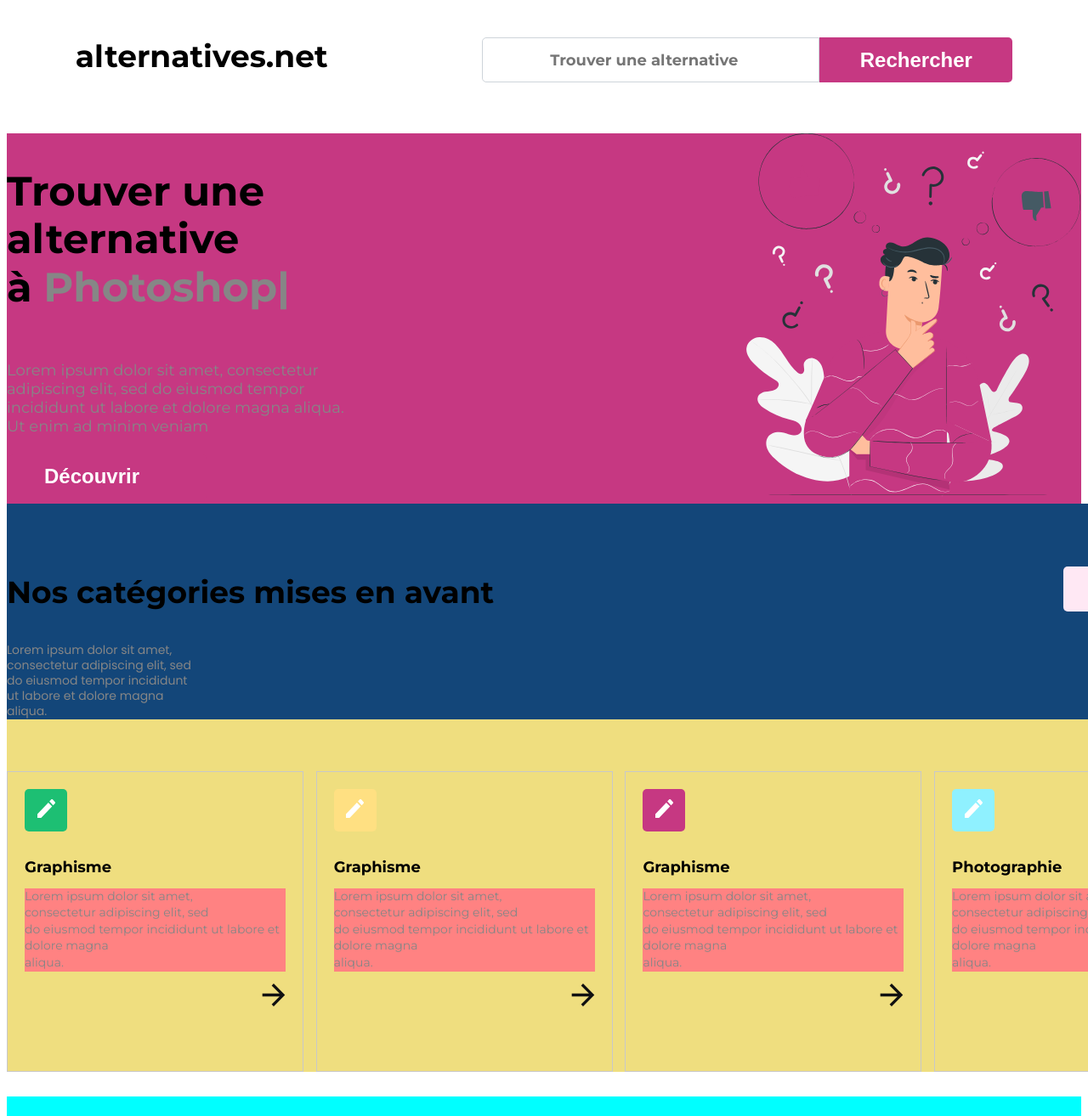
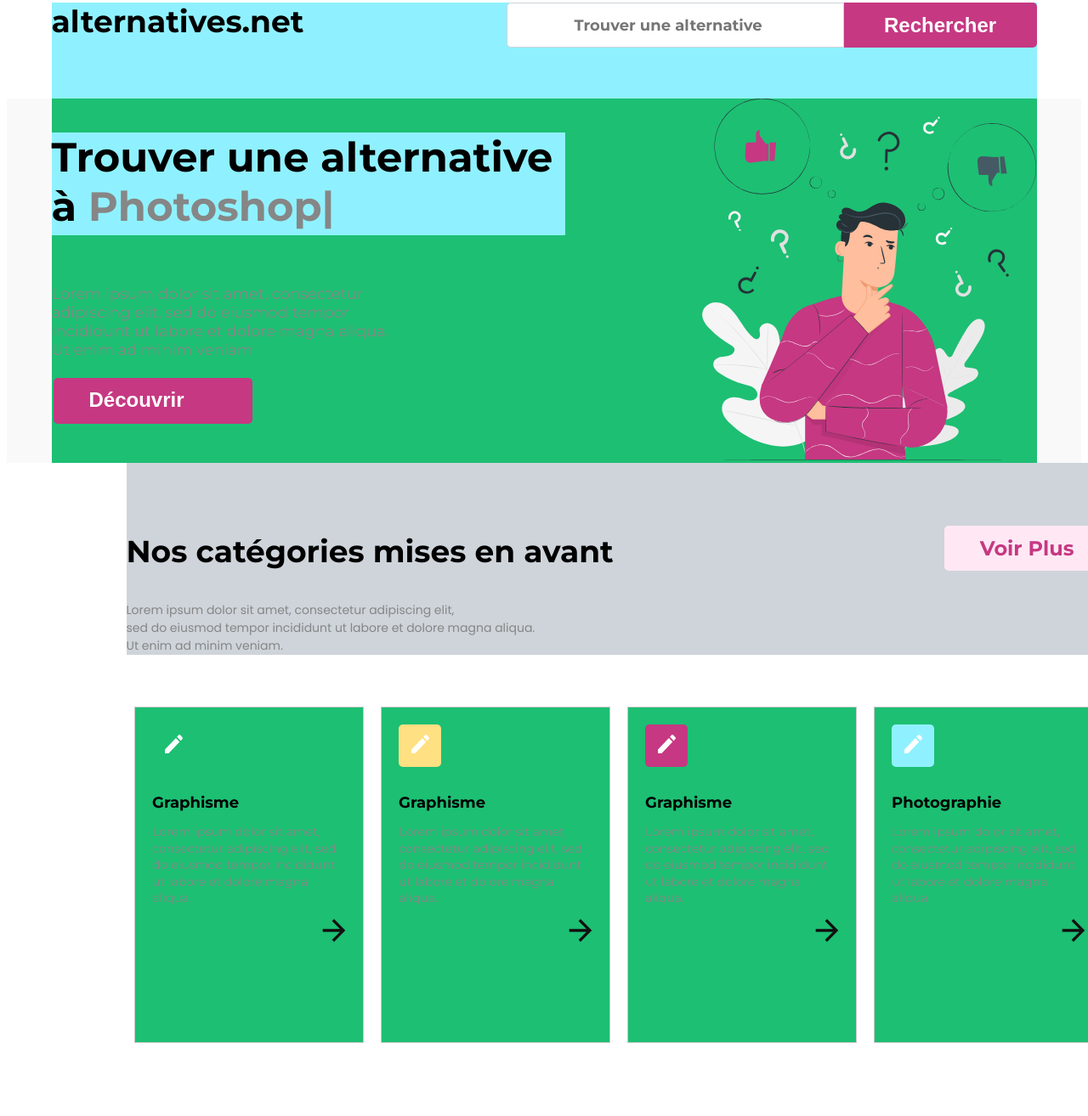
Before and after one commit to TianaRandria/alternatives.net, a plain HTML site: page home.html in a window 1280 px wide. Shown: the part 5-1319 px from the top of the page at 85% size. Drawn offline with Linux system fonts and the light colour scheme; files whose address does not match are found by name.

Commit message:
alignement

```diff
--- a/home.html
+++ b/home.html
@@ -50,8 +50,8 @@
       <div class="categories-section">
         <div class="categories-column">
           <div class="categories-title">Nos catégories mises en avant</div>
-          <div class="categories-texte">Lorem ipsum dolor sit amet,<br> consectetur adipiscing elit,
-            sed<br> do eiusmod tempor incididunt<br> ut labore et dolore magna<br> aliqua.
+          <div class="categories-texte">Lorem ipsum dolor sit amet, consectetur adipiscing elit,<br> sed do eiusmod tempor
+            incididunt ut labore et dolore magna aliqua.<br> Ut enim ad minim veniam.
 
           </div>
         </div>
@@ -427,14 +427,14 @@
           <div class="footer-texte">Lorem ipsum dolor sit amet, consectetur adipiscing elit,<br>
             sed do eiusmod tempor incididunt ut labore et dolore magna aliqua.<br>
             Ut enim ad minim veniam.</div>
-            <a class="voir-plus" href="#">Voir Plus</a>
+          <a class="voir-plus" href="#">Voir Plus</a>
         </div>
 
         <div class="footer-column" id="footer-center">
           <div class="footer-menu-primary">
             <ul class="lien-footer-primary">
 
-              <li><a class="apropos"href="#">A propos</a></li>
+              <li><a class="apropos" href="#">A propos</a></li>
               <li><a href="#">Contact</a></li>
               <li><a href="#">Mention Légales</a></li>
               <li><a href="#">Politique de confidentialité</a></li>
@@ -447,7 +447,7 @@
           <div class="footer-menu-secondary">
             <ul class="lien-footer-primary">
 
-              <li><a class="apropos"href="#">A propos</a></li>
+              <li><a class="apropos" href="#">A propos</a></li>
               <li><a href="#">Contact</a></li>
               <li><a href="#">Mention Légales</a></li>
               <li><a href="#">Politique de confidentialité</a></li>
--- a/scss/styles.scss
+++ b/scss/styles.scss
@@ -68,15 +68,22 @@
        url('..assets/fonts/poppins-v20-latin-700.svg#Poppins') format('svg'); /* Legacy iOS */
 }
 //style placeholder dans le formulaire de recheche
+
 body{
   font-family: $montserrat;
+
 }
 ::placeholder {
   font-family: $montserrat;
   font-weight:700;
 }
 
-.banner {
+.bg-container{
+  width: 100%;
+  display: flex;
+  background-color: $bg;
+}
+/*.banner {
   background-color: $bg;
   display: flex;
   flex-direction: row;
@@ -91,7 +98,7 @@ body{
     height: 800px;
  }
 
-}
+}*/
 
 .header-personnage {
   width:393px;
@@ -105,14 +112,14 @@ body{
 }
 
 
-.bg-container,
+/*.bg-container,
 .header,
 #categorie,
-#alternatives_demandes,
-#alternatives,
+
+#alternatives,*/
 #footer-section {
   margin: 0 auto;
-  background-color: aqua;
+
 }
 
 .icon-crayon {
@@ -127,9 +134,12 @@ body{
 .navbar {
   display: flex;
   flex-direction: row;
-  justify-content: space-around;
+  justify-content: space-between;
   margin-top: 49px;
   padding-bottom: 60px;
+  max-width: 1159px;
+  margin: 0 auto;
+  background-color: #8FF1FF;
 
 }
 
@@ -228,9 +238,10 @@ body{
 .section-header {
   display: flex;
   flex-direction:row;
-  background-color: #C63882;
-  margin:0 auto;
-
+  justify-content: space-evenly;
+  max-width: 1159px;
+  margin: 0 auto;
+  background-color: #1DBF73;
 
   @media (max-width: 320px) {
     display: flex;
@@ -244,13 +255,14 @@ body{
     display: flex;
     flex-direction: column;
 
-
     .bg-title {
 
       font-style: normal;
+      width: 604px;
+      height: 121px;
       font-weight: 700px;
       font-size: 48px;
-      line-height: 118.8%;
+      background-color: #8FF1FF;
 
       @media (max-width: 762px) {
         font-size: 38px;
@@ -312,6 +324,8 @@ body{
   }
 }
 
+
+
 //Categories
 .nos-categories {
   background-color: white;
@@ -329,13 +343,11 @@ body{
   }
 
 
-
     }
 #categorie{
 width: 1440px;
 height: 593px;
 margin:0 auto;
-background-color: #134679;
 
 }
 
@@ -344,6 +356,9 @@ background-color: #134679;
   flex-direction: row;
   justify-content:space-between;
   padding-top: 86px;
+  max-width: 1159px;
+  margin: 0 auto;
+  background-color: #ced4da;
 
   @media (max-width: 320px) {
     display: flex;
@@ -352,7 +367,7 @@ background-color: #134679;
   .categories-column {
     display: flex;
     flex-direction: column;
-    height: 50%;
+
 
     .categories-title {
 
@@ -361,25 +376,21 @@ background-color: #134679;
       font-size: 36px;
       line-height: 100.8%;
       color: $color-text1;
-
     }
 
     .categories-texte {
       padding-top: 41px;
-      font-family: 'Poppins';
+      font-family: $poppins;
       font-style: normal;
       font-weight: 400;
       font-size: 14px;
-      line-height: 130%;
+      line-height: 150%;
       color: $texte_color1;
 
     }
   }
 
-  .categories-btn {
-    justify-self: end;
-
-
+}
     .voir-plus {
       color: $primary_color;
       font-style: normal;
@@ -393,6 +404,7 @@ background-color: #134679;
       background: $secondary-color;
       border-radius: 5px;
 
+
       @media (max-width: 762px) {
         width: 155px;
         height:43px;
@@ -400,25 +412,32 @@ background-color: #134679;
         text-align: center;
         }
     }
-  }
-}
+
+
+
+
+
 
 //section card categories
 .card {
   border: 1px solid #C8C8C8;
+  width: 273.92px ;
+  height:354px ;
+  background-color: #1DBF73;
 
     }
 
 .categories-card-row {
+
   display: flex;
   flex-direction: row;
   width: 1140px;
   height: 354px;
-  gap: 14.8px;
+  gap: 20px;
   padding-top: 61px;
-  background-color: #efde7f;
-  margin:0 auto;
-  width: 100%;
+  max-width: 1159px;
+  height: 358px;
+  margin: 0 auto;
 
   @media (max-width: 320px) {
     display: flex;
@@ -448,9 +467,7 @@ background-color: #134679;
     font-weight: 400;
     font-size: 14px;
     line-height: 140%;
-
     color: #868686;
-    background-color: #ff8282;
   }
 
   .card {
@@ -519,10 +536,18 @@ background-color: #134679;
 
 
 
-// Alternatives
-.alternatives-demandes {
-  background-color: $bg;
-  padding-bottom: 105px;
+
+/*.alternatives-demandes {
+  display: flex;
+    flex-direction: row;
+    justify-content: space-between;
+    justify-content: space-evenly;
+    padding-top: 86px;
+    max-width: 1440px;
+    background-color: rgb(7, 254, 204);
+    gap: 10%;
+
+
   @media (max-width: 762px) {
     margin-top: 0px;
     margin-bottom: 0px;
@@ -530,19 +555,18 @@ background-color: #134679;
     }
 
 
-}
+}**/
 
-.alternatives-section {
-  display: flex;
-  flex-direction: row;
-  justify-content: space-around;
-  padding-top: 86px;
 
-  @media (max-width: 320px) {
-    padding-bottom: 10%;
-    margin-left: 15%;
-    width: 100%;
+  .alternatives-section {
+    display: flex;
+    flex-direction: row;
+    justify-content:space-between;
+    padding-top: 86px;
+
+
     }
+
 
   .alternatives-column {
     display: flex;
@@ -594,11 +618,13 @@ background-color: #134679;
         }
     }
   }
-}
+
 
 // alternatives card row
 .nouvelles-alternatives {
+  max-width: 1440px;
   padding-bottom: 100px;
+
   @media (max-width: 762px) {
     padding-bottom: 10%;
 
@@ -611,8 +637,9 @@ background-color: #134679;
   flex-flow: wrap;
   gap: 20px;
   padding-top: 50px;
-  max-width: 1300px;
+  max-width: 1440px;
   margin: 0 auto;
+
   @media (max-width: 320px) {
     padding-bottom: 10%;
     margin-left: 15%;
@@ -645,6 +672,7 @@ background-color: #134679;
       font-size: 18px;
       line-height: 22px;
       color: #000000;
+
     }
 
     .first-column-subtitle-1 {
@@ -655,10 +683,18 @@ background-color: #134679;
       line-height: 140%;
       color: #868686;
 
+
     }
   }
 
 }
+
+
+
+
+
+
+
 
 /* Footer*/
 
```
Also changed, not shown: produit.html (+1 -0 lines), css/styles.css, css/styles.min.css, 2 other files.
